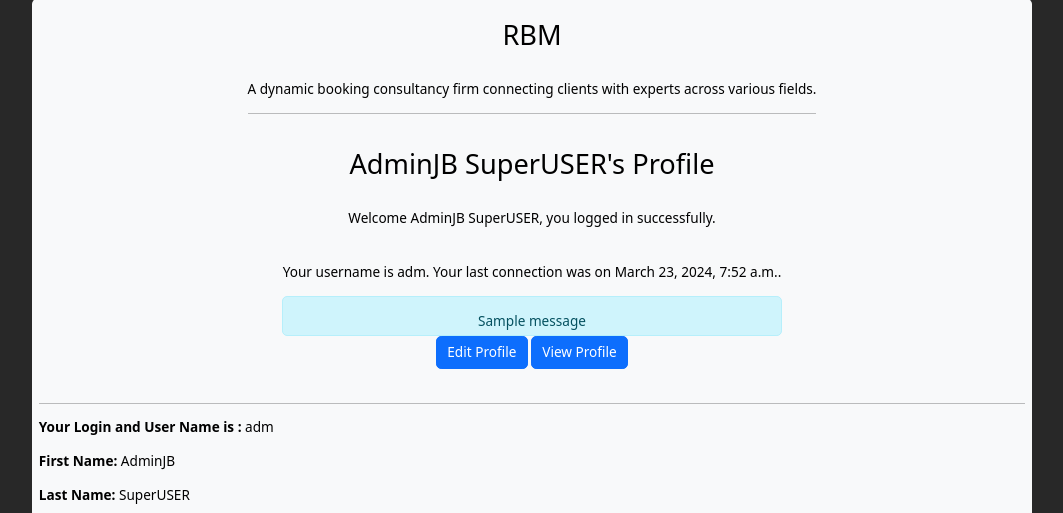
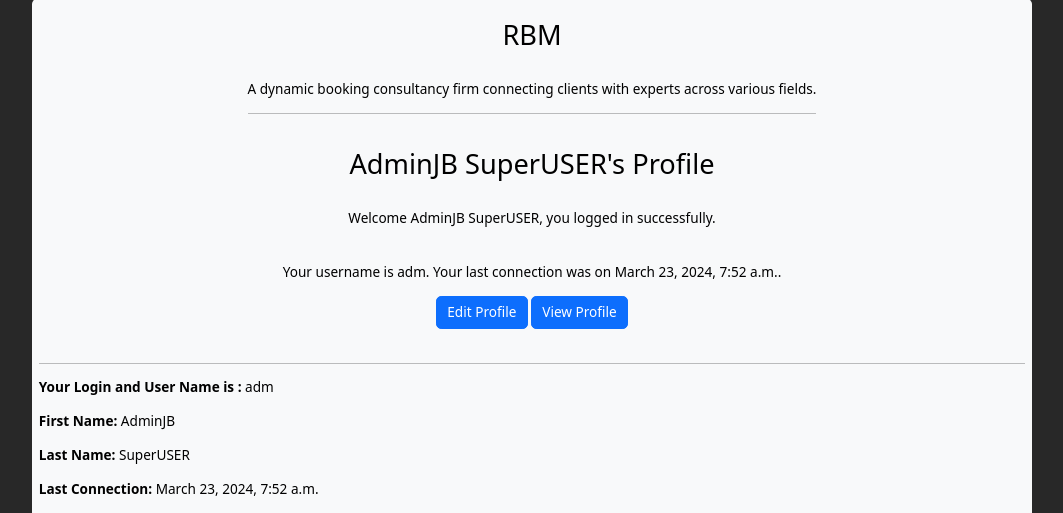
Before and after one commit to Jean7667/RBM_APP, a Django app: template user_app/templates/customer/cxprofile.html in a window 1280 px wide. Shown: the part 87-600 px from the top of the page, without its empty margins (108-1171 px from the left). Run offline with Django 5.2, Linux system fonts and the light colour scheme; the template is opened without the code that fills it, so the values that code supplies are empty; a user stored in the database is signed in; tables that the repository leaves empty hold one stand-in row (values such as "Sample post"); one stand-in notice (Sample message) is shown; some libraries are stand-ins or nearby versions.

Commit message:
removed messages in the template

```diff
--- a/user_app/templates/customer/cxprofile.html
+++ b/user_app/templates/customer/cxprofile.html
@@ -26,13 +26,6 @@
             <p class="text-center">Welcome {{ user.first_name }} {{ user.last_name }}, you logged in successfully.</p>
             <br>
             <p class="text-center">Your username is {{ user.username }}. Your last connection was on {{ user.last_login }}.</p>
-            {% if messages %}
-                        <div class="alert alert-info">
-                            {% for message in messages %}
-                                <p>{{ message }}</p>
-                            {% endfor %}
-                        </div>
-            {% endif %}
             <div class="text-center">
                 <button onclick="openTab('edit')" class="btn btn-primary">Edit Profile</button>
                 <button onclick="openTab('view')" class="btn btn-primary">View Profile</button>
```
